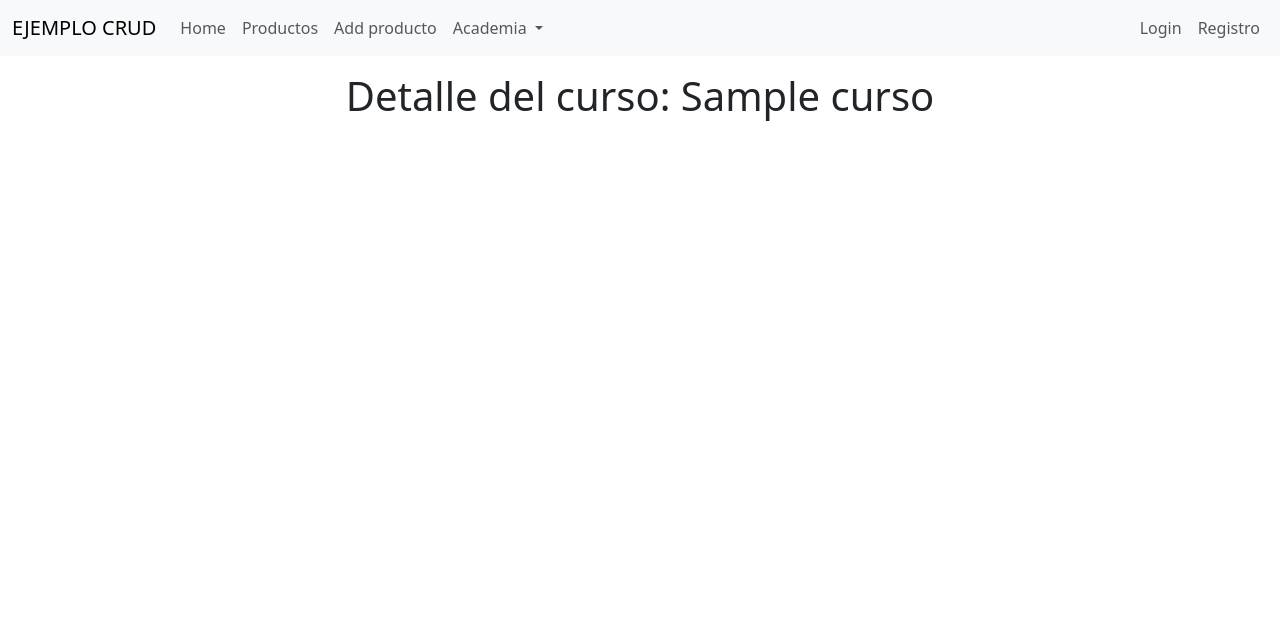
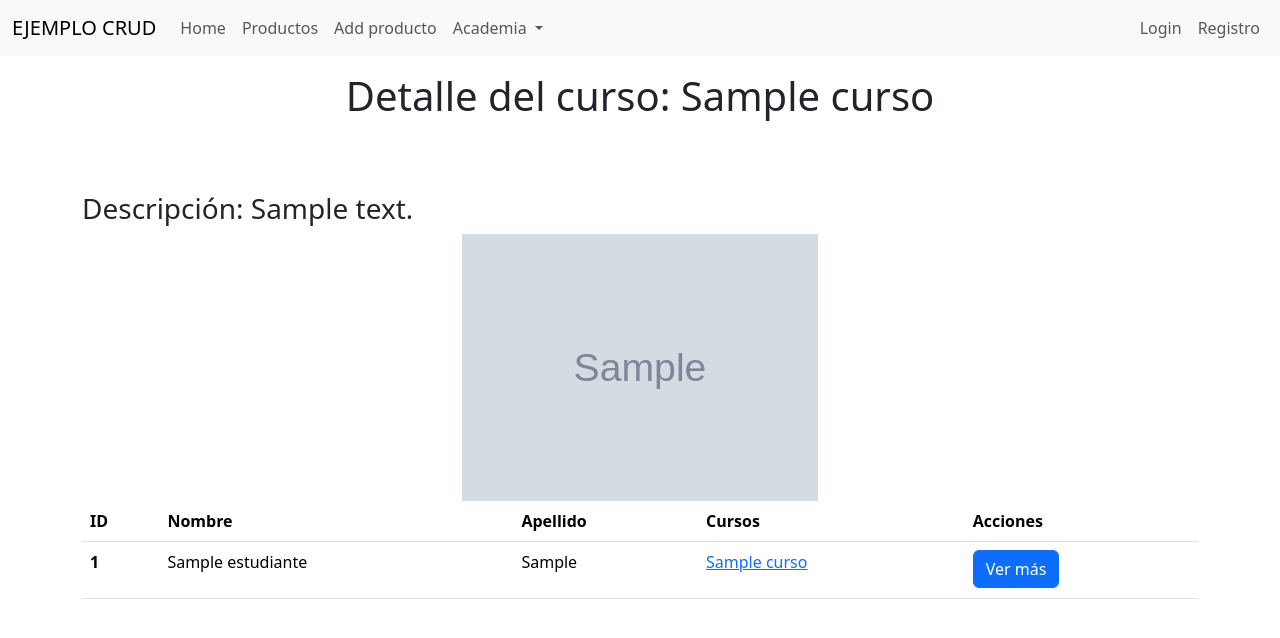
Before and after one commit to NelsonRamirezC/m7_s2_ejemplos, a Django app: page /academia/curso/detalle/1/ in a window 1280 px wide. Shown: the top 638 px of the page. Run offline with Django 4.2, Linux system fonts and the light colour scheme; tables that the repository leaves empty hold one stand-in row (values such as "Sample post"); grey boxes marked "Sample" are stand-in pictures.

Commit message:
se crean vistas para estudiantes y detalle de estudiantes

```diff
--- a/academia/urls.py
+++ b/academia/urls.py
@@ -5,4 +5,6 @@ urlpatterns = [
     path('matricular/<int:estudiante_id>/', views.matricular, name='matricular'),
     path('cursos/', views.cursos, name='cursos'),
     path('curso/detalle/<int:curso_id>/', views.detalle_curso, name='detalle_curso'),
+    path('estudiantes/', views.estudiantes, name='estudiantes'),
+    path('estudiante/detalle/<int:estudiante_id>/', views.detalle_estudiante, name='detalle_estudiante'),
 ]
--- a/academia/views.py
+++ b/academia/views.py
@@ -84,3 +84,18 @@ def detalle_curso(request, curso_id):
 
 
     return render(request, 'academia/detalle_curso.html', contexto)
+
+def estudiantes(request):
+    contexto = {}
+    estudiantes = Estudiante.objects.prefetch_related("cursos")
+    contexto["estudiantes"] = estudiantes
+
+    return render(request, "academia/estudiantes.html", contexto)
+
+
+def detalle_estudiante(request, estudiante_id):
+    contexto = {}
+    estudiante = Estudiante.objects.prefetch_related("cursos").get(id=estudiante_id)
+    contexto["estudiante"] = estudiante
+
+    return render(request, "academia/detalle_estudiante.html", contexto)
--- a/templates/academia/detalle_curso.html
+++ b/templates/academia/detalle_curso.html
@@ -7,6 +7,20 @@
     </header>
 
     <main class="container py-5">
+        <section id="detalle_curso">
+            <h3>Descripción: {{curso.descripcion}}</h3>
+
+            <div class="row justify-content-center">
+                <div class="col-12 col-sm-4">
+                    <img src="{{curso.imagen}}" alt="{{curso.nombre}}" class="img-fluid">
+                </div>
+            </div>
+
+            <div>
+                {% include 'partials/tabla_estudiantes.html' with estudiantes=curso.estudiantes.all %}
+            </div>
+
+        </section>
 
     </main>
 {% endblock contenido %}
--- a/templates/partials/navbar.html
+++ b/templates/partials/navbar.html
@@ -16,7 +16,7 @@
                 </a>
                 <ul class="dropdown-menu">
                   <li><a class="dropdown-item" href="{% url "cursos" %}">Cursos</a></li>
-                  <li><a class="dropdown-item" href="#">Estudiantes</a></li>
+                  <li><a class="dropdown-item" href="{% url "estudiantes" %}">Estudiantes</a></li>
                   <li><hr class="dropdown-divider"></li>
                   <li><a class="dropdown-item" href="#">Otras acciones</a></li>
                 </ul>
--- /dev/null
+++ b/templates/partials/tabla_estudiantes.html
@@ -0,0 +1,29 @@
+<table class="table">
+    <thead>
+      <tr>
+        <th scope="col">ID</th>
+        <th scope="col">Nombre</th>
+        <th scope="col">Apellido</th>
+        <th scope="col">Cursos</th>
+        <th scope="col">Acciones</th>
+      </tr>
+    </thead>
+    <tbody>
+        {% for estudiante in estudiantes %}
+        <tr>
+            <th scope="row">{{estudiante.id}}</th>
+            <td>{{estudiante.nombre}}</td>
+            <td>{{estudiante.apellido}}</td>
+            <td>
+
+                {% for curso in estudiante.cursos.all %}
+                    <p><a href="{% url "detalle_curso" curso.id %}">{{curso.nombre}}</a></p>
+                {% endfor %}
+            </td>
+            <td>
+                <a href="{% url "detalle_estudiante" estudiante.id%}" class="btn btn-primary">Ver más</a>
+            </td>
+          </tr>
+        {% endfor %}
+    </tbody>
+  </table>
```
Also changed, not shown: templates/academia/detalle_estudiante.html (added, +22 -0 lines), templates/academia/estudiantes.html (added, +18 -0 lines).
